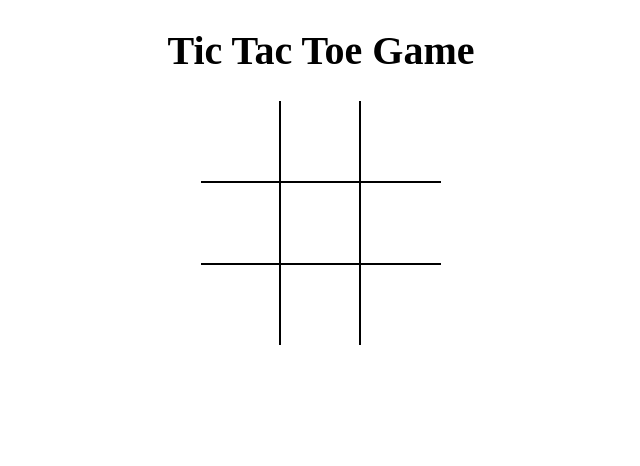
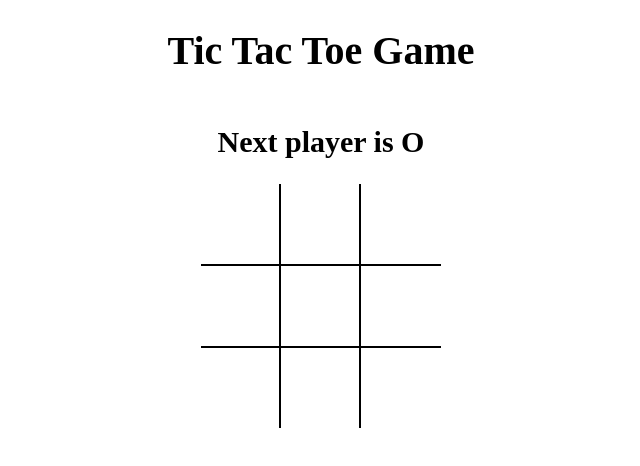
Before and after one commit to Diganta19/tictactoe, a React (Vite) app: page / in a window 1280 px wide. Shown: the top 466 px of the page, without its empty margins (319-959 px from the left). Built offline with nearby package versions, Linux system fonts and the light colour scheme; the HTML template or start-up script is replaced by a standard one.

Commit message:
calculate winner and lift up the state

```diff
--- a/src/App.jsx
+++ b/src/App.jsx
@@ -1,13 +1,40 @@
-import React from 'react';
+import React, { useState } from 'react';
 import Board from './components/Board';
+import { calculateWinner } from './components/helpers';
 
-import "./styles/root.scss";
+import './styles/root.scss';
 
 const App = () => {
+  const [board, setBoard] = useState(Array(9).fill(null));
+  const [isXnext, setXnext] = useState(false);
+
+  const winner = calculateWinner(board);
+
+  const message = winner
+    ? `Winner is ${winner}`
+    : `Next player is ${isXnext ? 'X' : 'O'}`;
+
+  const handelOnClick = position => {
+    if (board[position] || winner) {
+      return;
+    }
+
+    setBoard(prev => {
+      return prev.map((valueXorO, pos) => {
+        if (pos === position) {
+          return isXnext ? 'X' : 'O';
+        }
+        return valueXorO;
+      });
+    });
+    setXnext(prev => !prev);
+  };
+
   return (
     <div className="app">
       <h1>Tic Tac Toe Game</h1>
-      <Board />
+      <h2>{message}</h2>
+      <Board handelOnClick={handelOnClick} board={board} />
     </div>
   );
 };
--- a/src/components/Board.jsx
+++ b/src/components/Board.jsx
@@ -1,30 +1,17 @@
-import React, { useState } from 'react';
+import React from 'react';
 import Square from './Square';
 
-const Board = () => {
-  const [board, setBoard] = useState(Array(9).fill(null));
-  const [isXnext, setXnext] = useState(false);
-
-  const handelOnClick = (position) => {
-
-    if (board[position]) {
-      return;
-    }
-
-    setBoard((prev) => {
-      return prev.map((valueXorO, pos) => {
-        if (pos === position) {
-          return isXnext ? "X" : "O";
-        }
-        return valueXorO;
-      })
-    })
-    setXnext((prev => !prev))
+const Board = ({ board, handelOnClick }) => {
+  const renderSquare = position => {
+    return (
+      <Square
+        val={board[position]}
+        onClick={() => {
+          handelOnClick(position);
+        }}
+      />
+    );
   };
-
-  const renderSquare = (position) => {
-    return (<Square val={board[position]} onClick={ () => { handelOnClick(position) }} />);
-  }
 
   return (
     <div className="board">
@@ -41,9 +28,9 @@
       </div>
 
       <div className="board-row ">
-        { renderSquare(6)}
-        { renderSquare(7)}
-        { renderSquare(8)}
+        {renderSquare(6)}
+        {renderSquare(7)}
+        {renderSquare(8)}
       </div>
     </div>
   );
--- /dev/null
+++ b/src/components/helpers.jsx
@@ -0,0 +1,19 @@
+export function calculateWinner(squares) {
+  const lines = [
+    [0, 1, 2],
+    [3, 4, 5],
+    [6, 7, 8],
+    [0, 3, 6],
+    [1, 4, 7],
+    [2, 5, 8],
+    [0, 4, 8],
+    [2, 4, 6],
+  ];
+  for (let i = 0; i < lines.length; i++) {
+    const [a, b, c] = lines[i];
+    if (squares[a] && squares[a] === squares[b] && squares[a] === squares[c]) {
+      return squares[a];
+    }
+  }
+  return null;
+}
```
